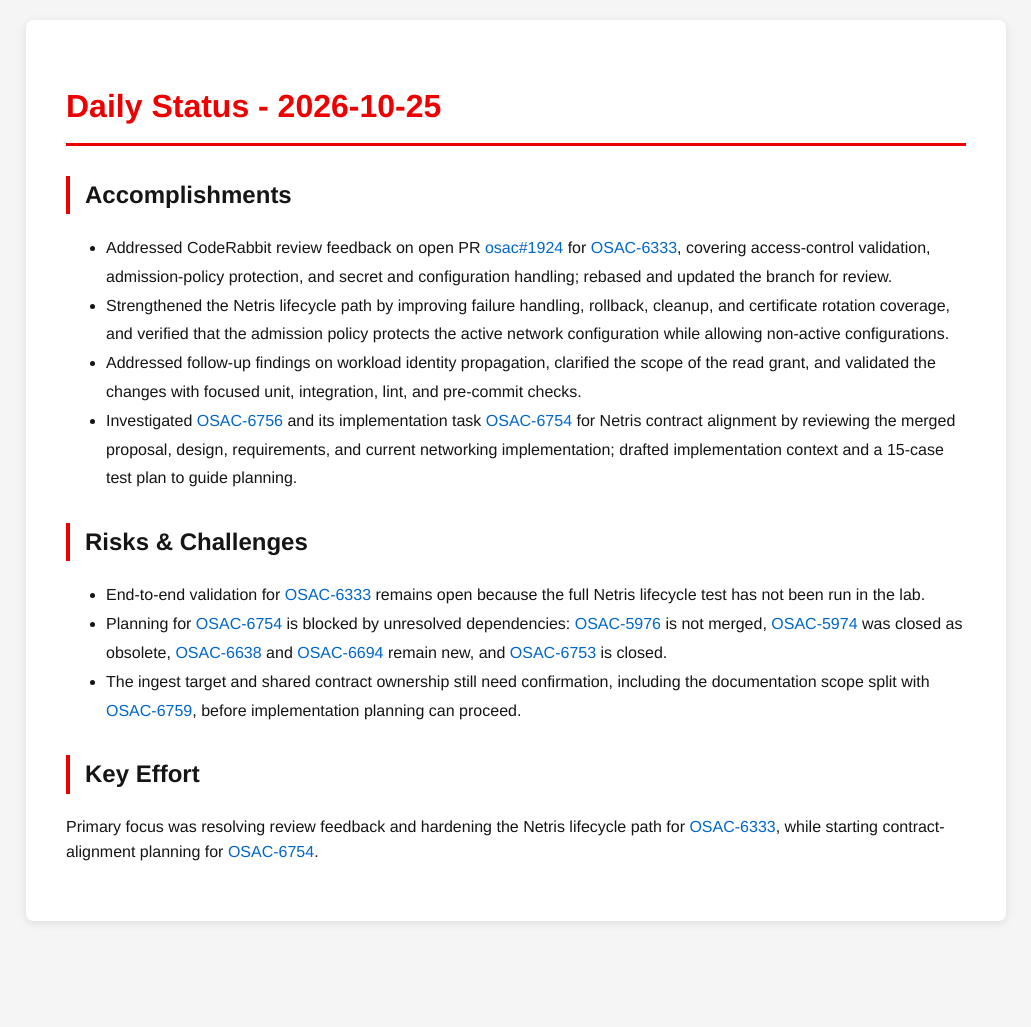
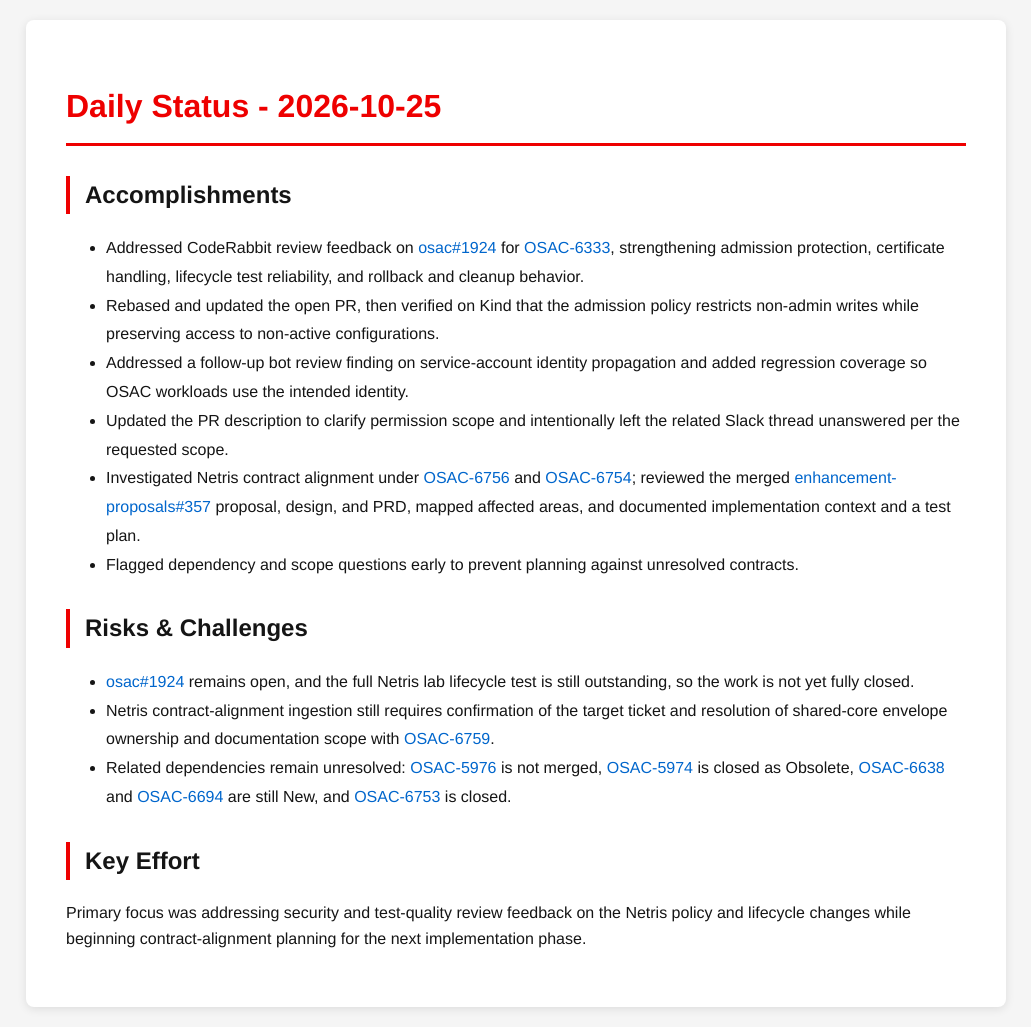
Before and after one commit to tzvatot/daily-status, a Jekyll site: the page built from 2026-10-25.md, in a window 1280 px wide. Shown: the whole page, without its empty margins (124-1155 px from the left). Built offline with Jekyll 4.4.1, drawn with Linux system fonts in a browser that asks for light colours; before the commit the page ends 941 px from its top, so only the background shows below that.

Commit message:
Daily status update - 2026-10-25

```diff
--- a/2026-10-25.md
+++ b/2026-10-25.md
@@ -7,15 +7,17 @@
 # Daily Status - 2026-10-25
 
 ## Accomplishments
-- Addressed CodeRabbit review feedback on open PR [osac#1924](https://github.com/osac-project/osac/pull/1924) for [OSAC-6333](https://redhat.atlassian.net/browse/OSAC-6333), covering access-control validation, admission-policy protection, and secret and configuration handling; rebased and updated the branch for review.
-- Strengthened the Netris lifecycle path by improving failure handling, rollback, cleanup, and certificate rotation coverage, and verified that the admission policy protects the active network configuration while allowing non-active configurations.
-- Addressed follow-up findings on workload identity propagation, clarified the scope of the read grant, and validated the changes with focused unit, integration, lint, and pre-commit checks.
-- Investigated [OSAC-6756](https://redhat.atlassian.net/browse/OSAC-6756) and its implementation task [OSAC-6754](https://redhat.atlassian.net/browse/OSAC-6754) for Netris contract alignment by reviewing the merged proposal, design, requirements, and current networking implementation; drafted implementation context and a 15-case test plan to guide planning.
+- Addressed CodeRabbit review feedback on [osac#1924](https://github.com/osac-project/osac/pull/1924) for [OSAC-6333](https://redhat.atlassian.net/browse/OSAC-6333), strengthening admission protection, certificate handling, lifecycle test reliability, and rollback and cleanup behavior.
+- Rebased and updated the open PR, then verified on Kind that the admission policy restricts non-admin writes while preserving access to non-active configurations.
+- Addressed a follow-up bot review finding on service-account identity propagation and added regression coverage so OSAC workloads use the intended identity.
+- Updated the PR description to clarify permission scope and intentionally left the related Slack thread unanswered per the requested scope.
+- Investigated Netris contract alignment under [OSAC-6756](https://redhat.atlassian.net/browse/OSAC-6756) and [OSAC-6754](https://redhat.atlassian.net/browse/OSAC-6754); reviewed the merged [enhancement-proposals#357](https://github.com/osac-project/enhancement-proposals/pull/357) proposal, design, and PRD, mapped affected areas, and documented implementation context and a test plan.
+- Flagged dependency and scope questions early to prevent planning against unresolved contracts.
 
 ## Risks & Challenges
-- End-to-end validation for [OSAC-6333](https://redhat.atlassian.net/browse/OSAC-6333) remains open because the full Netris lifecycle test has not been run in the lab.
-- Planning for [OSAC-6754](https://redhat.atlassian.net/browse/OSAC-6754) is blocked by unresolved dependencies: [OSAC-5976](https://redhat.atlassian.net/browse/OSAC-5976) is not merged, [OSAC-5974](https://redhat.atlassian.net/browse/OSAC-5974) was closed as obsolete, [OSAC-6638](https://redhat.atlassian.net/browse/OSAC-6638) and [OSAC-6694](https://redhat.atlassian.net/browse/OSAC-6694) remain new, and [OSAC-6753](https://redhat.atlassian.net/browse/OSAC-6753) is closed.
-- The ingest target and shared contract ownership still need confirmation, including the documentation scope split with [OSAC-6759](https://redhat.atlassian.net/browse/OSAC-6759), before implementation planning can proceed.
+- [osac#1924](https://github.com/osac-project/osac/pull/1924) remains open, and the full Netris lab lifecycle test is still outstanding, so the work is not yet fully closed.
+- Netris contract-alignment ingestion still requires confirmation of the target ticket and resolution of shared-core envelope ownership and documentation scope with [OSAC-6759](https://redhat.atlassian.net/browse/OSAC-6759).
+- Related dependencies remain unresolved: [OSAC-5976](https://redhat.atlassian.net/browse/OSAC-5976) is not merged, [OSAC-5974](https://redhat.atlassian.net/browse/OSAC-5974) is closed as Obsolete, [OSAC-6638](https://redhat.atlassian.net/browse/OSAC-6638) and [OSAC-6694](https://redhat.atlassian.net/browse/OSAC-6694) are still New, and [OSAC-6753](https://redhat.atlassian.net/browse/OSAC-6753) is closed.
 
 ## Key Effort
-Primary focus was resolving review feedback and hardening the Netris lifecycle path for [OSAC-6333](https://redhat.atlassian.net/browse/OSAC-6333), while starting contract-alignment planning for [OSAC-6754](https://redhat.atlassian.net/browse/OSAC-6754).
+Primary focus was addressing security and test-quality review feedback on the Netris policy and lifecycle changes while beginning contract-alignment planning for the next implementation phase.
```
